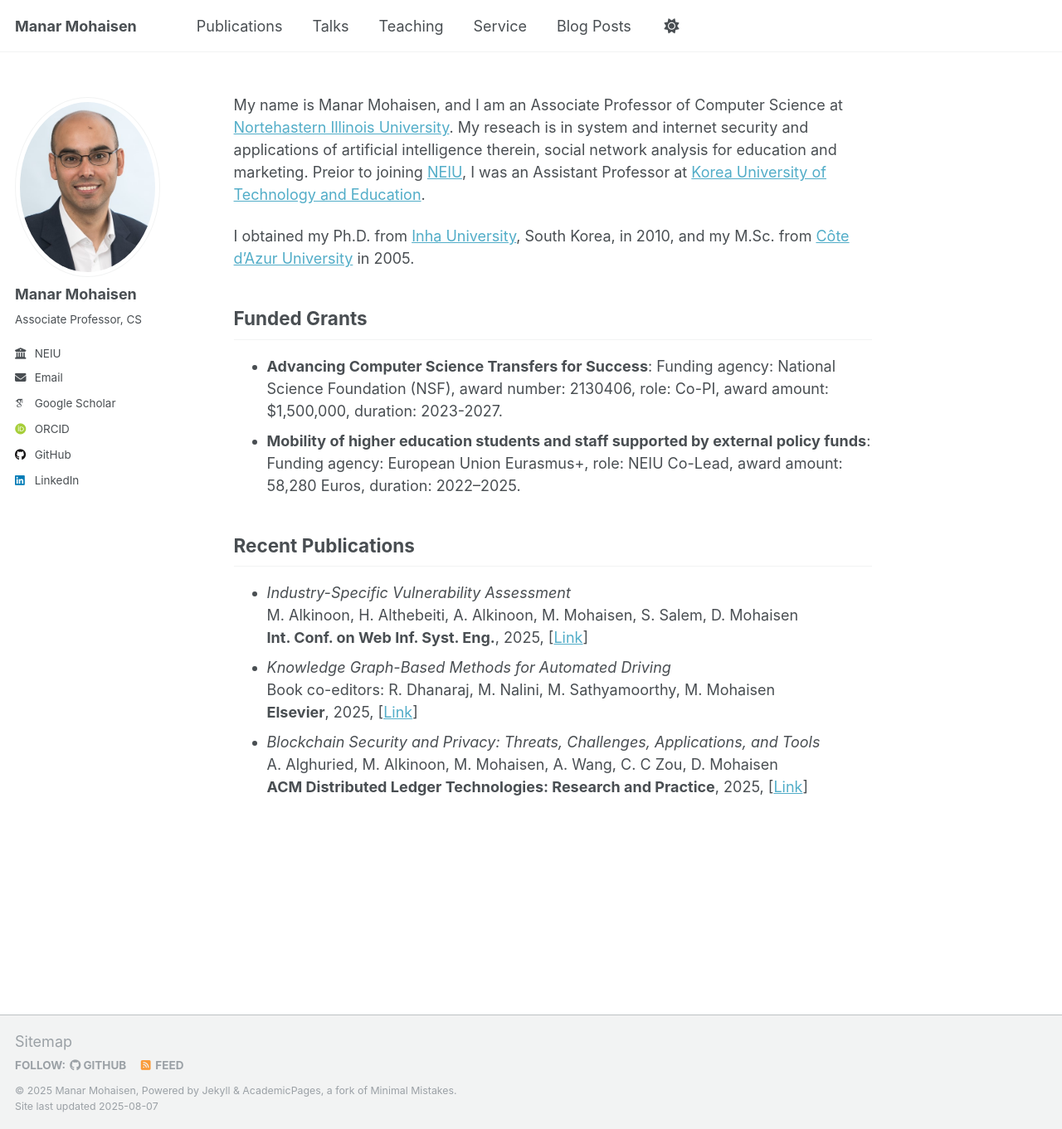
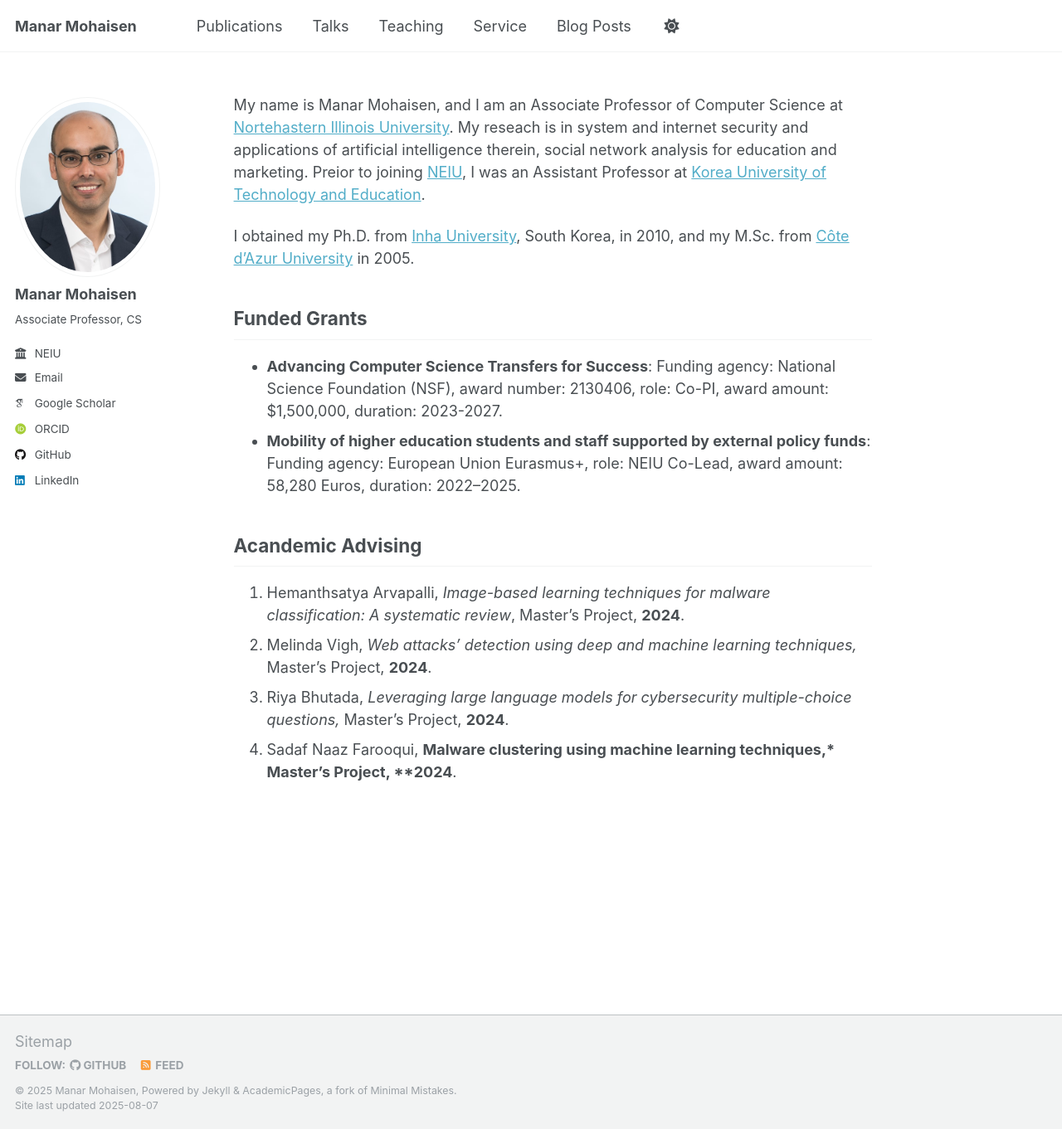
Before and after one commit to manarmohaisen/manarmohaisen.github.io, a Jekyll site: the page built from _pages/about.md, in a window 1280 px wide and 1361 px high. Shown: the whole window at 83% size. Built offline with Jekyll 4.4.1, drawn with Linux system fonts in a browser that asks for light colours; some web fonts are replaced; a script that is not in the unit is left out.

Commit message:
Update about.md

```diff
--- a/_pages/about.md
+++ b/_pages/about.md
@@ -18,27 +18,9 @@ Funded Grants
 - **Mobility of higher education students and staff supported by external policy funds**: Funding agency: European Union Eurasmus+, role: NEIU Co-Lead, award amount: 58,280 Euros, duration: 2022–2025.
 
 
-Recent Publications
+Acandemic Advising
 -------
-<ul>
-  <li>
-    <em>Industry-Specific Vulnerability Assessment</em><br>
-    M. Alkinoon, H. Althebeiti, A. Alkinoon, M. Mohaisen, S. Salem, D. Mohaisen<br>
-    <strong>Int. Conf. on Web Inf. Syst. Eng.</strong>, 2025, [<a href="https://link.springer.com/chapter/10.1007/978-981-96-0576-7_10" target="_blank">Link</a>]
-  </li>
-
-
-  <li>
-    <em>Knowledge Graph-Based Methods for Automated Driving</em><br>
-    Book co-editors: R. Dhanaraj, M. Nalini, M. Sathyamoorthy, M. Mohaisen<br>
-    <strong>Elsevier</strong>, 2025, [<a href="https://www.sciencedirect.com/book/9780443300400/knowledge-graph-based-methods-for-automated-driving#book-info" target="_blank">Link</a>]
-  </li>
-
-
-  <li>
-    <em>Blockchain Security and Privacy: Threats, Challenges, Applications, and Tools</em><br>
-    A. Alghuried, M. Alkinoon, M. Mohaisen, A. Wang, C. C Zou, D. Mohaisen<br>
-    <strong>ACM Distributed Ledger Technologies: Research and Practice</strong>, 2025, [<a href="https://dl.acm.org/doi/abs/10.1145/3716323" target="_blank">Link</a>]
-  </li>
-
-</ul>
+1.	Hemanthsatya Arvapalli, *Image-based learning techniques for malware classification: A systematic review*, Master's Project, **2024**.
+2.	Melinda Vigh, *Web attacks’ detection using deep and machine learning techniques,* Master's Project, **2024**.
+3.	Riya Bhutada, *Leveraging large language models for cybersecurity multiple-choice questions,* Master's Project, **2024**.
+4.	Sadaf Naaz Farooqui, **Malware clustering using machine learning techniques,* Master's Project, **2024**.
```
